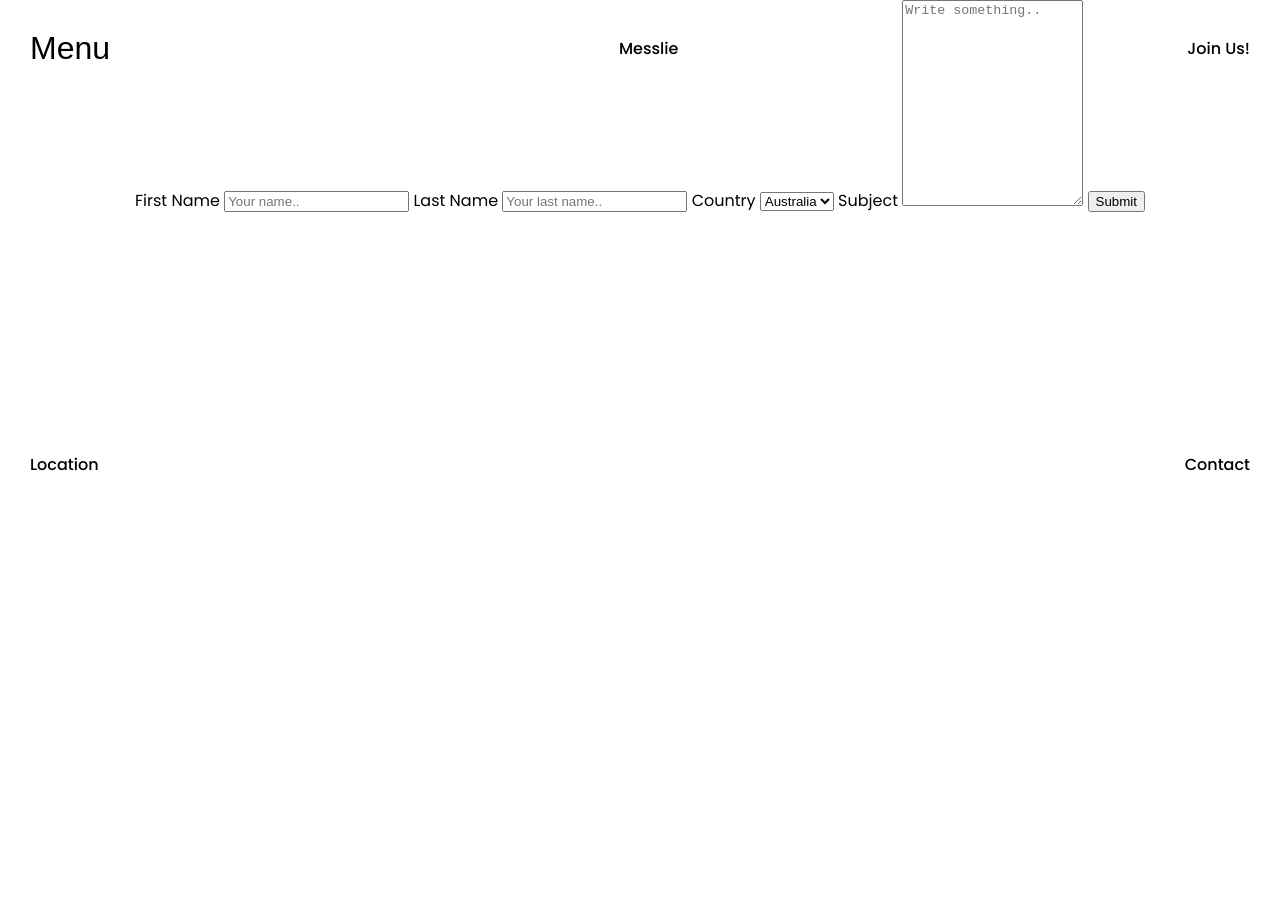
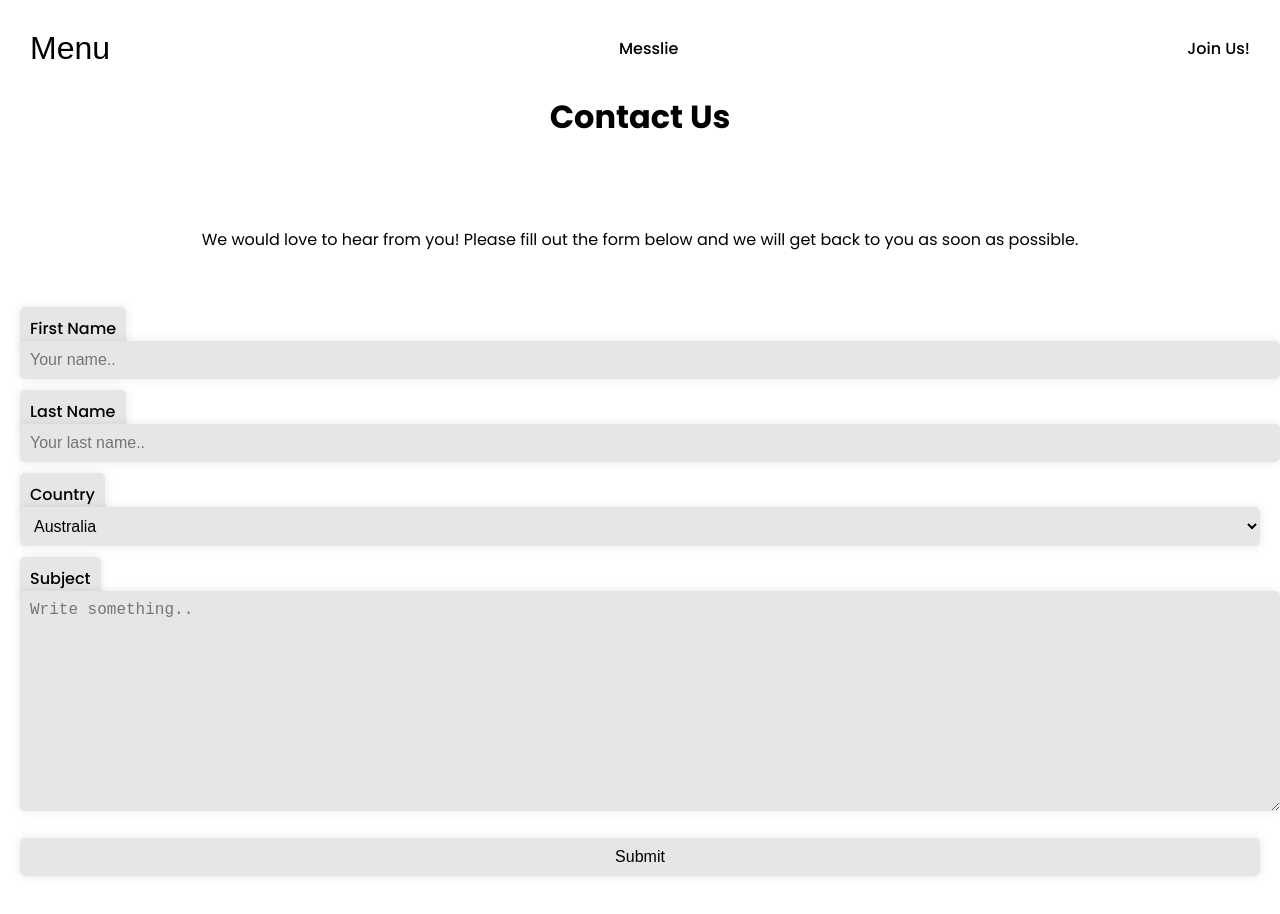
Before and after one commit to HamidNori/Profolio, a website: page Html/Contact.html in a window 1280 px wide. Before the commit the page ends 800 px from the top, so only its background shows below. Drawn offline with nearby package versions, Linux system fonts and the light colour scheme.

Commit message:
contacter klarrt

```diff
--- a/Css/contact.sass
+++ b/Css/contact.sass
@@ -130,10 +130,69 @@ body
       scroll-behavior: smooth
       cursor: pointer
 
+      .container
+        display: flex
+        flex-direction: column
+        align-items: center
+        justify-content: center
+        gap: 5%
+        width: 100%
+        height: 100%
+        padding: 20px
+        margin-top: 100px
+        margin-bottom: 100px
+
+        .label
+          font-size: 1rem
+          font-weight: 500
+          color: var(--text-color)
+          margin-bottom: 20px
+          text-align: center
+          width: 100%
+          padding: 10px
+          border-radius: 5px
+          background-color: var(--primary-color)
+          box-shadow: 0px 0px 10px rgba(0, 0, 0, 0.1)
 
 
 
+        .input
+          width: 100%
+          padding: 10px
+          border-radius: 5px
+          border: none
+          box-shadow: 0px 0px 10px rgba(0, 0, 0, 0.1)
+          font-size: 1rem
+          font-weight: 500
+          color: var(--text-color)
+          background-color: var(--primary-color)
+          margin-bottom: 20px
+          cursor: pointer
 
+
+        .textarea
+          width: 100%
+          padding: 10px
+          border-radius: 5px
+          border: none
+          box-shadow: 0px 0px 10px rgba(0, 0, 0, 0.1)
+          font-size: 1rem
+          font-weight: 500
+          color: var(--text-color)
+          background-color: var(--primary-color)
+          margin-bottom: 20px
+
+        .country
+          width: 100%
+          padding: 10px
+          border-radius: 5px
+          border: none
+          box-shadow: 0px 0px 10px rgba(0, 0, 0, 0.1)
+          font-size: 1rem
+          font-weight: 500
+          color: var(--text-color)
+          background-color: var(--primary-color)
+          margin-bottom: 20px
 
     .footer
       display: flex
@@ -143,14 +202,11 @@ body
       height: 100%
       width: 100%
       overflow: hidden
-      z-index: 20
-
-
-
+      z-index: -1
 
 
       a
-        z-index: 1
+        z-index: -1
         text-decoration: none
         margin: 20px
         padding: 10px
--- a/Html/Contact.html
+++ b/Html/Contact.html
@@ -4,7 +4,7 @@
     <meta charset="UTF-8">
     <meta name="viewport" content="width=device-width, initial-scale=1.0">
     <title>Document</title>
-    <link rel="stylesheet" href="/Css/About.css">
+    <link rel="stylesheet" href="/Css/contact.css">
     <link href="https://fonts.googleapis.com/css2?family=Inter:ital,opsz,wght@0,14..32,100..900;1,14..32,100..900&family=Poppins:ital,wght@0,100;0,200;0,300;0,400;0,500;0,600;0,700;0,800;0,900;1,100;1,200;1,300;1,400;1,500;1,600;1,700;1,800;1,900&display=swap" rel="stylesheet">
     <script type="module" src="https://unpkg.com/ionicons@5.5.2/dist/ionicons/ionicons.esm.js"></script>
     <script nomodule src="https://unpkg.com/ionicons@5.5.2/dist/ionicons/ionicons.js"></script>
@@ -30,26 +30,34 @@
         <a href="">Join Us!</a>
     </header>
     <div class="content" id="content">
+
+
         <div class="container">
-  <form action="action_page.php">
+            <h1>Contact Us</h1>
+            <p>We would love to hear from you! Please fill out the form below and we will get back to you as soon as possible.</p>
 
-    <label for="fname">First Name</label>
-    <input type="text" id="fname" name="firstname" placeholder="Your name..">
 
-    <label for="lname">Last Name</label>
-    <input type="text" id="lname" name="lastname" placeholder="Your last name..">
+  <form action="https://api.web3forms.com/submit" method="POST">
 
-    <label for="country">Country</label>
-    <select id="country" name="country">
-      <option value="australia">Australia</option>
-      <option value="canada">Canada</option>
-      <option value="usa">USA</option>
+    <input type="hidden" name="access_key" value="b4e686a6-9a75-423a-8230-2afa2b779bd3">
+
+    <label for="fname" class="label">First Name</label>
+    <input class="input" type="text" id="fname" name="firstname" placeholder="Your name..">
+
+    <label for="lname" class="label">Last Name</label>
+    <input class="input" type="text" id="lname" name="lastname" placeholder="Your last name..">
+
+    <label for="country" class="label">Country</label>
+    <select class="country" id="country" name="country">
+      <option class="country" value="australia">Australia</option>
+      <option class="country" value="canada">Canada</option>
+      <option class="country" value="usa">USA</option>
     </select>
 
-    <label for="subject">Subject</label>
-    <textarea id="subject" name="subject" placeholder="Write something.." style="height:200px"></textarea>
+    <label for="subject" class="label">Subject</label>
+    <textarea class="textarea" id="subject" name="subject" placeholder="Write something.." style="height:200px"></textarea>
 
-    <input type="submit" value="Submit">
+    <input class="input" type="submit" value="Submit">
 
   </form>
     </div>
@@ -61,8 +69,5 @@
 
     <script src="/Js/Navbar.js"></script>
 
-
-
-
 </body>
 </html>
```
Also changed, not shown: Css/contact.css, 2 other files.
